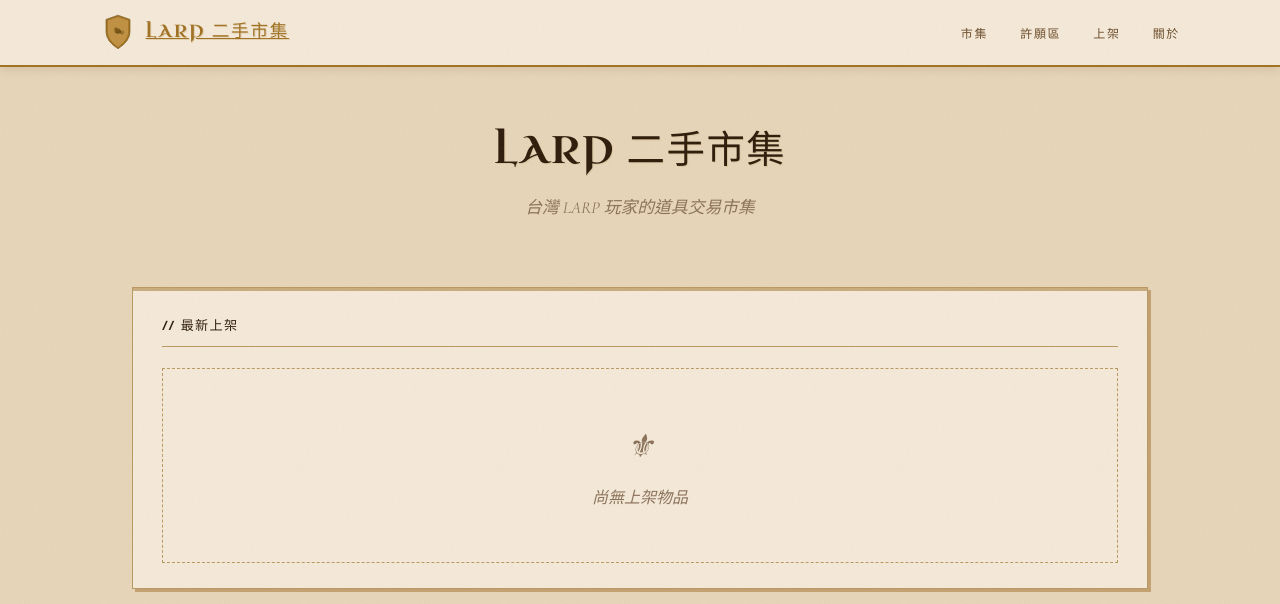
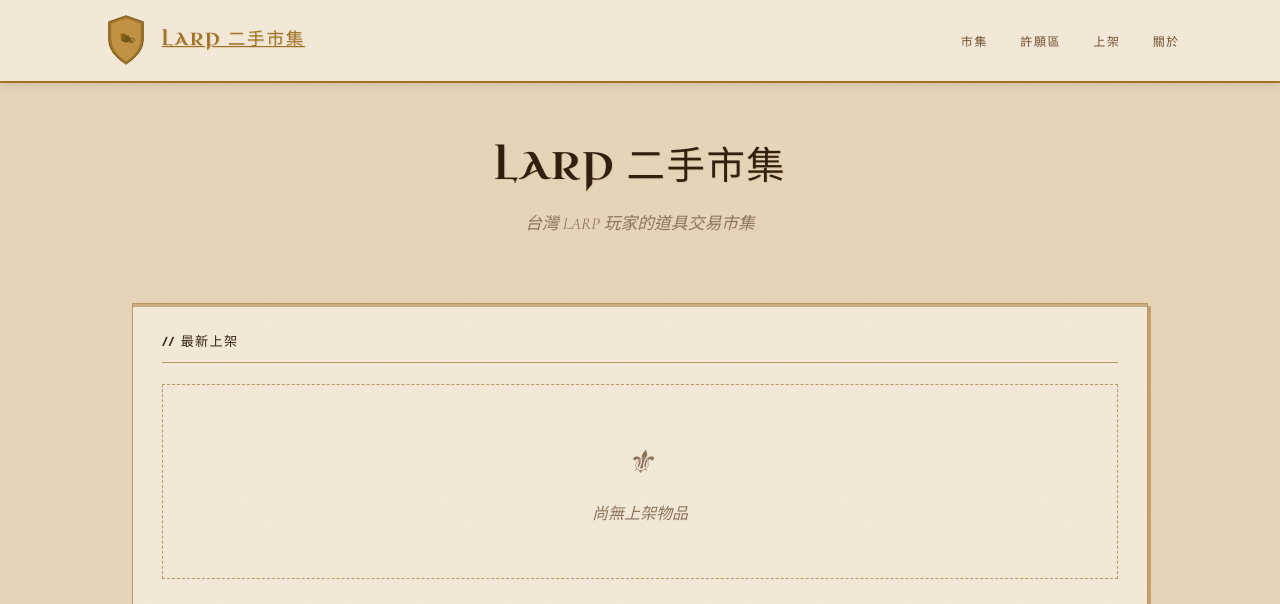
Before and after one commit to TOM-OMEGA/larp-market, a Flask app: page / in a window 1280 px wide. Shown: the top 604 px of the page. Run offline with Flask 3, Linux system fonts and the light colour scheme; data that the repository does not hold is empty.

Commit message:
Bigger shield logo: 36px -> 52px

```diff
--- a/backend/templates/about.html
+++ b/backend/templates/about.html
@@ -52,7 +52,7 @@ color:var(--gold);text-shadow:2px 2px 0 var(--gold-dark)
 /* nav */
 .n{background:var(--card);border-bottom:2px solid var(--gold);padding:.9rem 2rem;box-shadow:0 2px 10px var(--shadow)}
 .ni{max-width:1080px;margin:0 auto;display:flex;align-items:center;justify-content:space-between}
-.shield{width:36px;height:36px;vertical-align:middle;margin-right:.6rem}
+.shield{width:52px;height:52px;vertical-align:middle;margin-right:.6rem}
 .links{display:flex;gap:2rem;list-style:none}
 .links a{font-family:Uncial Antiqua,serif;font-size:.75rem;letter-spacing:.14em;text-transform:uppercase;color:var(--ink-light);text-decoration:none;padding-bottom:2px;border-bottom:2px solid transparent;transition:color .2s,border-color .2s}
 .links a:hover,.links a.active{color:var(--gold);border-bottom-color:var(--gold)}
--- a/backend/templates/buy.html
+++ b/backend/templates/buy.html
@@ -52,7 +52,7 @@ color:var(--gold);text-shadow:2px 2px 0 var(--gold-dark)
 /* nav */
 .n{background:var(--card);border-bottom:2px solid var(--gold);padding:.9rem 2rem;box-shadow:0 2px 10px var(--shadow)}
 .ni{max-width:1080px;margin:0 auto;display:flex;align-items:center;justify-content:space-between}
-.shield{width:36px;height:36px;vertical-align:middle;margin-right:.6rem}
+.shield{width:52px;height:52px;vertical-align:middle;margin-right:.6rem}
 .links{display:flex;gap:2rem;list-style:none}
 .links a{font-family:Uncial Antiqua,serif;font-size:.75rem;letter-spacing:.14em;text-transform:uppercase;color:var(--ink-light);text-decoration:none;padding-bottom:2px;border-bottom:2px solid transparent;transition:color .2s,border-color .2s}
 .links a:hover,.links a.active{color:var(--gold);border-bottom-color:var(--gold)}
--- a/backend/templates/home.html
+++ b/backend/templates/home.html
@@ -52,7 +52,7 @@ color:var(--gold);text-shadow:2px 2px 0 var(--gold-dark)
 /* nav */
 .n{background:var(--card);border-bottom:2px solid var(--gold);padding:.9rem 2rem;box-shadow:0 2px 10px var(--shadow)}
 .ni{max-width:1080px;margin:0 auto;display:flex;align-items:center;justify-content:space-between}
-.shield{width:36px;height:36px;vertical-align:middle;margin-right:.6rem}
+.shield{width:52px;height:52px;vertical-align:middle;margin-right:.6rem}
 .links{display:flex;gap:2rem;list-style:none}
 .links a{font-family:Uncial Antiqua,serif;font-size:.75rem;letter-spacing:.14em;text-transform:uppercase;color:var(--ink-light);text-decoration:none;padding-bottom:2px;border-bottom:2px solid transparent;transition:color .2s,border-color .2s}
 .links a:hover,.links a.active{color:var(--gold);border-bottom-color:var(--gold)}
--- a/backend/templates/item.html
+++ b/backend/templates/item.html
@@ -52,7 +52,7 @@ color:var(--gold);text-shadow:2px 2px 0 var(--gold-dark)
 /* nav */
 .n{background:var(--card);border-bottom:2px solid var(--gold);padding:.9rem 2rem;box-shadow:0 2px 10px var(--shadow)}
 .ni{max-width:1080px;margin:0 auto;display:flex;align-items:center;justify-content:space-between}
-.shield{width:36px;height:36px;vertical-align:middle;margin-right:.6rem}
+.shield{width:52px;height:52px;vertical-align:middle;margin-right:.6rem}
 .links{display:flex;gap:2rem;list-style:none}
 .links a{font-family:Uncial Antiqua,serif;font-size:.75rem;letter-spacing:.14em;text-transform:uppercase;color:var(--ink-light);text-decoration:none;padding-bottom:2px;border-bottom:2px solid transparent;transition:color .2s,border-color .2s}
 .links a:hover,.links a.active{color:var(--gold);border-bottom-color:var(--gold)}
--- a/backend/templates/list.html
+++ b/backend/templates/list.html
@@ -52,7 +52,7 @@ color:var(--gold);text-shadow:2px 2px 0 var(--gold-dark)
 /* nav */
 .n{background:var(--card);border-bottom:2px solid var(--gold);padding:.9rem 2rem;box-shadow:0 2px 10px var(--shadow)}
 .ni{max-width:1080px;margin:0 auto;display:flex;align-items:center;justify-content:space-between}
-.shield{width:36px;height:36px;vertical-align:middle;margin-right:.6rem}
+.shield{width:52px;height:52px;vertical-align:middle;margin-right:.6rem}
 .links{display:flex;gap:2rem;list-style:none}
 .links a{font-family:Uncial Antiqua,serif;font-size:.75rem;letter-spacing:.14em;text-transform:uppercase;color:var(--ink-light);text-decoration:none;padding-bottom:2px;border-bottom:2px solid transparent;transition:color .2s,border-color .2s}
 .links a:hover,.links a.active{color:var(--gold);border-bottom-color:var(--gold)}
--- a/backend/templates/login.html
+++ b/backend/templates/login.html
@@ -52,7 +52,7 @@ color:var(--gold);text-shadow:2px 2px 0 var(--gold-dark)
 /* nav */
 .n{background:var(--card);border-bottom:2px solid var(--gold);padding:.9rem 2rem;box-shadow:0 2px 10px var(--shadow)}
 .ni{max-width:1080px;margin:0 auto;display:flex;align-items:center;justify-content:space-between}
-.shield{width:36px;height:36px;vertical-align:middle;margin-right:.6rem}
+.shield{width:52px;height:52px;vertical-align:middle;margin-right:.6rem}
 .links{display:flex;gap:2rem;list-style:none}
 .links a{font-family:Uncial Antiqua,serif;font-size:.75rem;letter-spacing:.14em;text-transform:uppercase;color:var(--ink-light);text-decoration:none;padding-bottom:2px;border-bottom:2px solid transparent;transition:color .2s,border-color .2s}
 .links a:hover,.links a.active{color:var(--gold);border-bottom-color:var(--gold)}
@@ -136,7 +136,7 @@ hr{border:none;border-top:1px solid var(--card-border);margin:1.5rem 0}
 <div class="center">
   <div class="login-box" style="position:relative;">
     <div style="text-align:center;margin-bottom:2rem;">
-      <img src="/static/shield-icon.svg" style="width:48px;height:48px;margin-bottom:.6rem;" alt="⚜">
+      <img src="/static/shield-icon.svg" style="width:52px;height:52px;margin-bottom:.6rem;" alt="⚜">
       <div style="font-family:Uncial Antiqua,serif;font-size:1.4rem;color:var(--gold);letter-spacing:.08em;">管理後台</div>
       <div style="font-family:Cormorant Garamond,serif;color:var(--dim);font-style:italic;margin-top:.4rem;">LARP 二手市集</div>
     </div>
--- a/backend/templates/market.html
+++ b/backend/templates/market.html
@@ -52,7 +52,7 @@ color:var(--gold);text-shadow:2px 2px 0 var(--gold-dark)
 /* nav */
 .n{background:var(--card);border-bottom:2px solid var(--gold);padding:.9rem 2rem;box-shadow:0 2px 10px var(--shadow)}
 .ni{max-width:1080px;margin:0 auto;display:flex;align-items:center;justify-content:space-between}
-.shield{width:36px;height:36px;vertical-align:middle;margin-right:.6rem}
+.shield{width:52px;height:52px;vertical-align:middle;margin-right:.6rem}
 .links{display:flex;gap:2rem;list-style:none}
 .links a{font-family:Uncial Antiqua,serif;font-size:.75rem;letter-spacing:.14em;text-transform:uppercase;color:var(--ink-light);text-decoration:none;padding-bottom:2px;border-bottom:2px solid transparent;transition:color .2s,border-color .2s}
 .links a:hover,.links a.active{color:var(--gold);border-bottom-color:var(--gold)}
--- a/backend/templates/wish.html
+++ b/backend/templates/wish.html
@@ -52,7 +52,7 @@ color:var(--gold);text-shadow:2px 2px 0 var(--gold-dark)
 /* nav */
 .n{background:var(--card);border-bottom:2px solid var(--gold);padding:.9rem 2rem;box-shadow:0 2px 10px var(--shadow)}
 .ni{max-width:1080px;margin:0 auto;display:flex;align-items:center;justify-content:space-between}
-.shield{width:36px;height:36px;vertical-align:middle;margin-right:.6rem}
+.shield{width:52px;height:52px;vertical-align:middle;margin-right:.6rem}
 .links{display:flex;gap:2rem;list-style:none}
 .links a{font-family:Uncial Antiqua,serif;font-size:.75rem;letter-spacing:.14em;text-transform:uppercase;color:var(--ink-light);text-decoration:none;padding-bottom:2px;border-bottom:2px solid transparent;transition:color .2s,border-color .2s}
 .links a:hover,.links a.active{color:var(--gold);border-bottom-color:var(--gold)}
--- a/backend/templates/wishlist.html
+++ b/backend/templates/wishlist.html
@@ -52,7 +52,7 @@ color:var(--gold);text-shadow:2px 2px 0 var(--gold-dark)
 /* nav */
 .n{background:var(--card);border-bottom:2px solid var(--gold);padding:.9rem 2rem;box-shadow:0 2px 10px var(--shadow)}
 .ni{max-width:1080px;margin:0 auto;display:flex;align-items:center;justify-content:space-between}
-.shield{width:36px;height:36px;vertical-align:middle;margin-right:.6rem}
+.shield{width:52px;height:52px;vertical-align:middle;margin-right:.6rem}
 .links{display:flex;gap:2rem;list-style:none}
 .links a{font-family:Uncial Antiqua,serif;font-size:.75rem;letter-spacing:.14em;text-transform:uppercase;color:var(--ink-light);text-decoration:none;padding-bottom:2px;border-bottom:2px solid transparent;transition:color .2s,border-color .2s}
 .links a:hover,.links a.active{color:var(--gold);border-bottom-color:var(--gold)}
```
